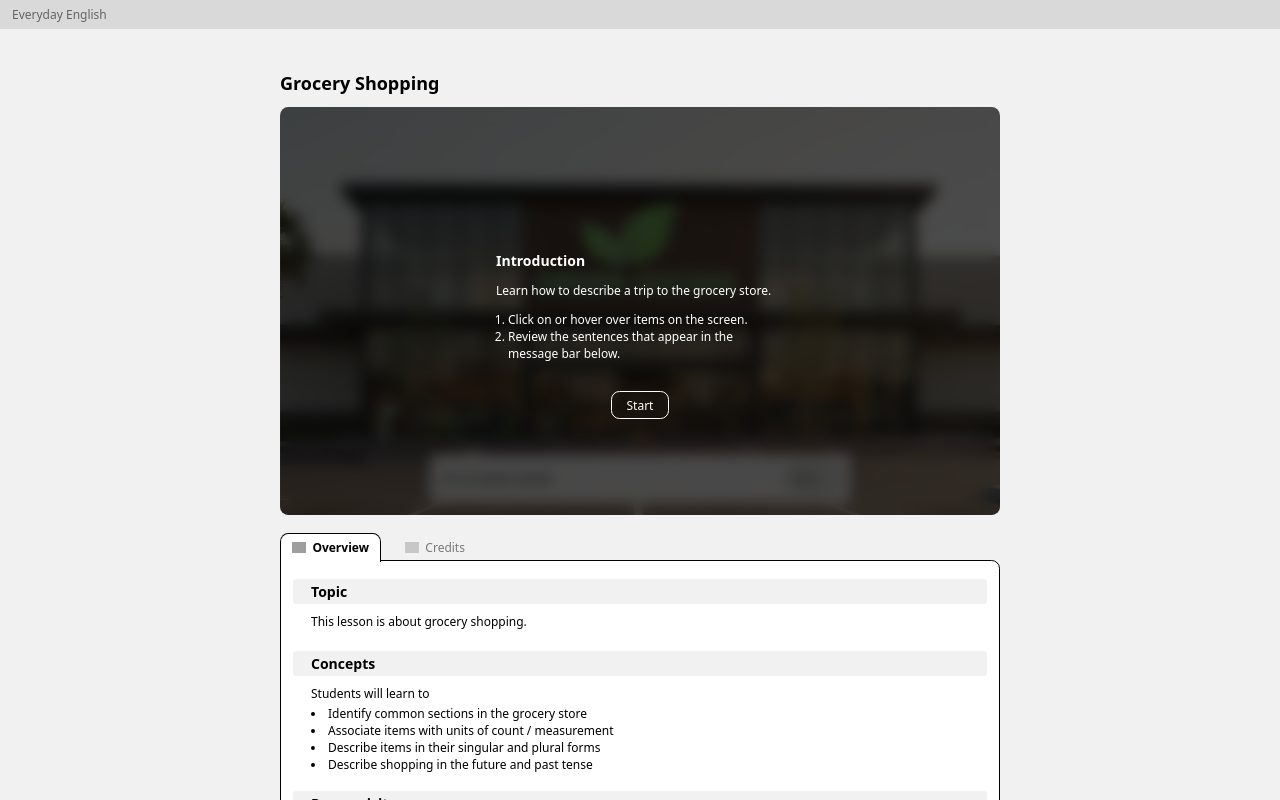
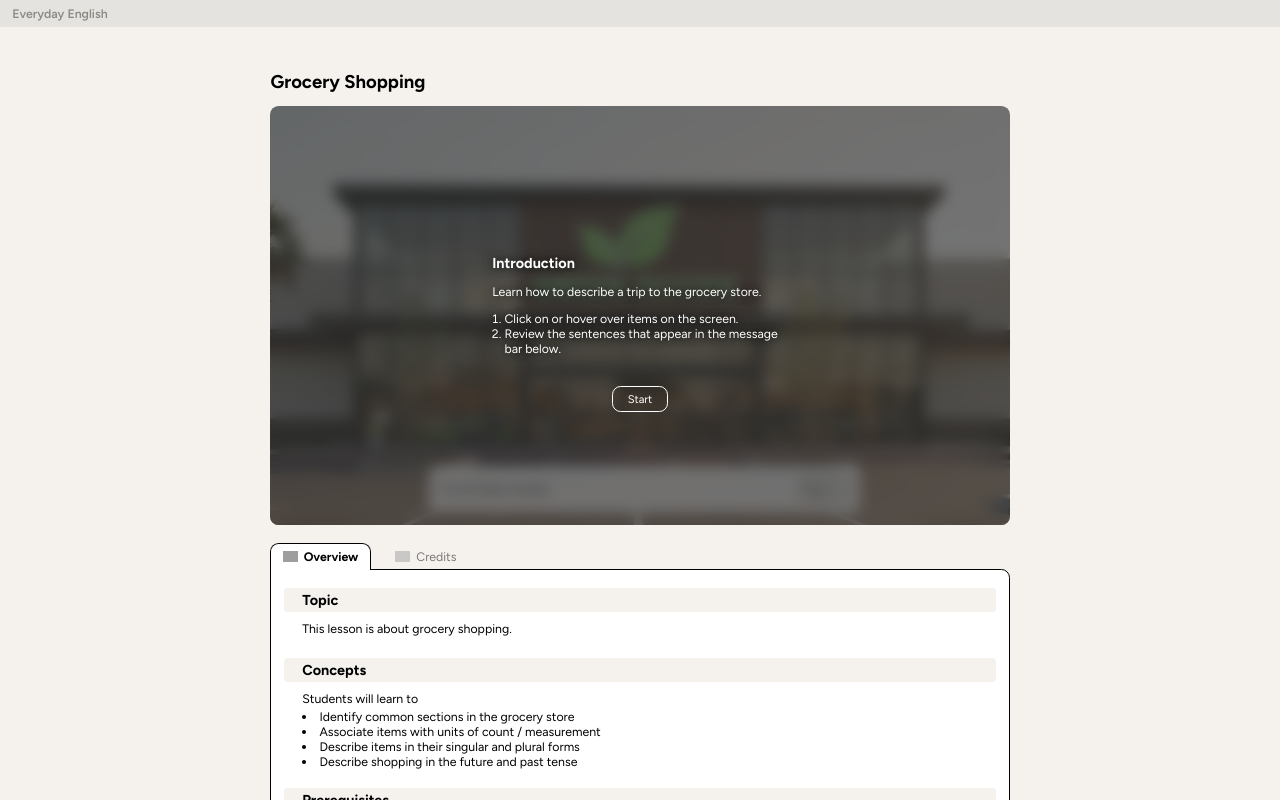
Before and after one commit to denaliazhi/esl-grocery-shop, a React (Vite) app: page / in a window 1280 px wide. Shown: the top 800 px of the page. Built offline with nearby package versions, Linux system fonts and the light colour scheme; grey boxes are pictures that could not be loaded.

Commit message:
fix: help button is in wrong place on larger screens

```diff
--- a/src/App.jsx
+++ b/src/App.jsx
@@ -27,13 +27,17 @@ export default function App() {
     });
   }, []);
 
+  function handleClick() {
+    setShowDialog(!showDialog);
+  }
+
   return (
     <>
       <div>
         <h1>Grocery Shopping</h1>
         <HelpDialog
           isOpen={showDialog}
-          handleClick={() => setShowDialog(!showDialog)}
+          handleClick={handleClick}
           closeText={location === "/" ? "Start" : "Close"}
         />
         {location === "/" ? (
--- a/src/components/HelpDialog.jsx
+++ b/src/components/HelpDialog.jsx
@@ -7,9 +7,9 @@
 export default function HelpDialog({ isOpen, handleClick, closeText }) {
   return (
     <>
-      {isOpen && (
+      {isOpen ? (
         // Wrapper div to dim/blur content behind dialog box
-        <div>
+        <div className="dialog-overlay">
           <dialog open>
             <h3>Introduction</h3>
             <p>Learn how to describe a trip to the grocery store.</p>
@@ -23,11 +23,14 @@ export default function HelpDialog({ isOpen, handleClick, closeText }) {
             <button onClick={handleClick}>{closeText}</button>
           </dialog>
         </div>
+      ) : (
+        // Button to open dialog box
+        <div>
+          <button className="help-btn" onClick={handleClick}>
+            Help
+          </button>
+        </div>
       )}
-      {/* Button to open dialog box */}
-      <button className="help-btn" onClick={handleClick}>
-        Help
-      </button>
     </>
   );
 }
--- a/src/index.css
+++ b/src/index.css
@@ -4,18 +4,23 @@
   box-sizing: border-box;
 }
 
+@font-face {
+  font-family: "Figtree";
+  src: url("./assets/Figtree.ttf");
+}
+
 :root {
-  font-size: 0.75rem;
-  font-family: system-ui, Arial, sans-serif;
+  font-size: 0.77rem;
+  font-family: Figtree, system-ui, Arial, sans-serif;
 
   --rounded: 0.7rem;
   --less-rounded: 0.3rem;
-  --lighter-grey: rgb(241, 241, 241);
-  --light-grey: rgb(217, 217, 217);
-  --dark-grey: rgb(100, 100, 100);
+  --lighter-grey: #f5f2ee;
+  --light-grey: #e5e3e0;
+  --dark-grey: #615c54a9;
   --translucent-white: rgba(255, 255, 255, 0.9);
   --accent: rgb(182, 196, 161);
-  --dark-accent: rgb(77 102 76);
+  --dark-accent: rgb(88, 109, 75);
   --highlight: rgb(255, 176, 57);
 }
 
@@ -38,8 +43,8 @@ a:active {
 }
 
 button {
-  font-size: 1em;
-  font-family: system-ui, Arial, sans-serif;
+  font-size: 0.9em;
+  font-family: Figtree, system-ui, Arial, sans-serif;
 
   padding: 0.25rem 0.5rem;
   border: none;
@@ -138,6 +143,7 @@ hr {
 /* App: Header and Footer */
 
 header {
+  font-weight: 600;
   width: 100%;
   padding: 0.5rem 1rem;
 
@@ -188,11 +194,19 @@ footer {
   width: 35rem;
   padding: 1rem;
   margin-top: auto;
+  margin-left: 0.7rem;
   border-radius: var(--rounded);
 
   display: flex;
   align-items: center;
   justify-content: space-between;
+
+  transition: background-color 100ms ease-in-out;
+}
+
+.narration-bar:hover {
+  background-color: white;
+  cursor: pointer;
 }
 
 .narration-bar button {
@@ -217,28 +231,40 @@ footer {
 
 /* Dialog  */
 
+.help-btn {
+  color: white;
+  font-weight: 500;
+
+  position: absolute;
+  bottom: 0.8rem;
+  left: 1.3rem;
+}
+
+.help-btn:hover {
+  transform: scale(110%);
+}
+
 h1 + div {
-  z-index: 2;
   width: 60rem;
   height: 34rem;
   padding: 1rem;
   border-radius: var(--rounded);
-  background-color: rgba(0, 0, 0, 0.7);
-  backdrop-filter: blur(7px);
+
   position: absolute;
+  transition: background-color 200ms ease-in;
 }
 
-.help-btn {
-  color: white;
+.dialog-overlay {
+  z-index: 2;
 
-  position: absolute;
-  bottom: 3rem;
-  margin-left: 1rem;
+  background-color: #303030ab;
+  backdrop-filter: blur(7px);
 }
 
 dialog {
   color: white;
   text-align: center;
+  text-shadow: 0 0 10px #000;
 
   width: 32rem;
   padding: 2rem 4rem;
@@ -346,7 +372,8 @@ dialog button:hover {
 }
 
 .cart-btn img {
-  width: 1.2rem;
+  width: 1rem;
+  height: auto;
 }
 
 .cart-btn:hover {
@@ -398,13 +425,15 @@ dialog button:hover {
 }
 
 .item-label h3 {
+  font-weight: 600;
+
   font-size: 0.9rem;
   text-align: left;
 }
 
 .item-price {
   width: 7ch;
-  font-size: 0.75rem;
+  font-size: 0.82rem;
   text-align: right;
 }
 
@@ -444,7 +473,7 @@ dialog button:hover {
 }
 
 .add-item-btn img {
-  width: 1.2rem;
+  width: 1rem;
   height: auto;
   margin-left: 0.25rem;
 }
@@ -467,9 +496,16 @@ dialog button:hover {
 }
 
 .cart-header > button:first-of-type {
+  opacity: 0.5;
   text-align: left;
   height: min-content;
   background-color: transparent;
+
+  transition: opacity 100ms ease-in;
+}
+
+.cart-header > button:first-of-type:hover {
+  opacity: 1;
 }
 
 .cart .edit-item-btn {
@@ -487,7 +523,7 @@ dialog button:hover {
 
   background-color: var(--accent);
 
-  transition: bo-shadow ease-in-out 100ms;
+  transition: box-shadow ease-in-out 100ms;
 }
 
 .checkout-btn:not(.disabled):hover {
```
Also changed, not shown: src/assets/Figtree.ttf (added).
